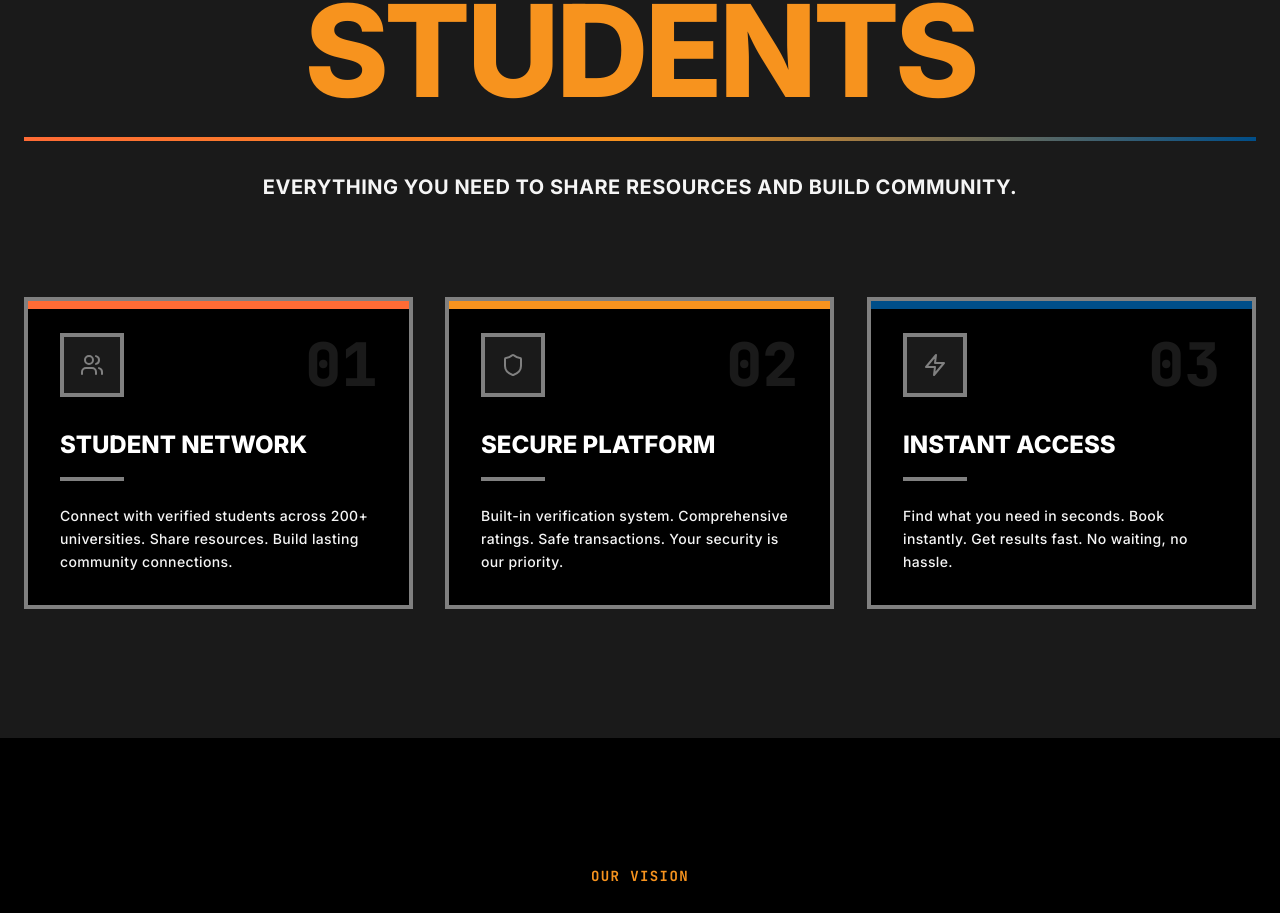
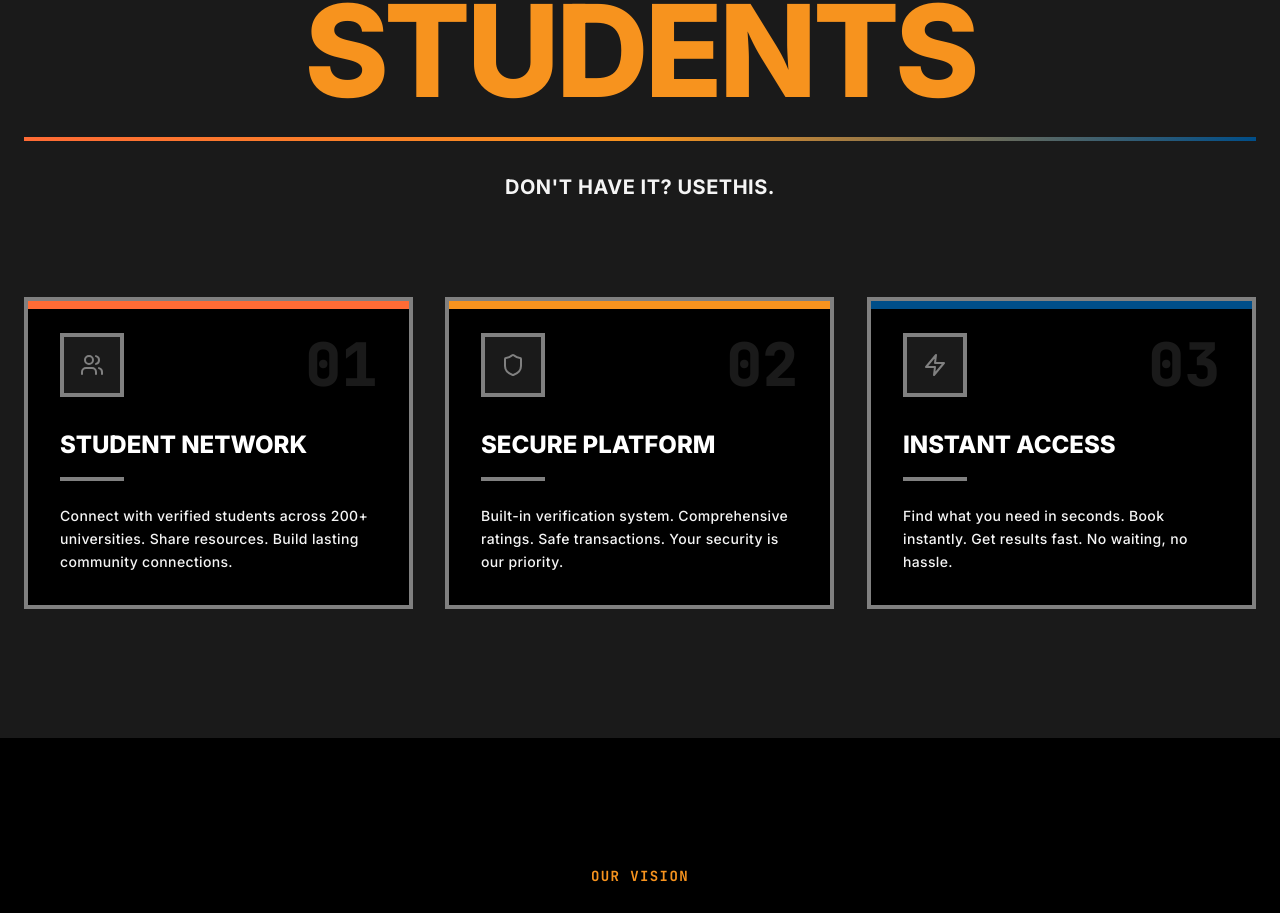
Before and after one commit to Warfarian/UseThis, a React (Vite) app: page / in a window 1280 px wide. Shown: the part 1579-2492 px from the top of the page. Built offline with nearby package versions, Linux system fonts and the light colour scheme; no server answers.

Commit message:
Updated LandingPage.tsx

```diff
--- a/src/pages/LandingPage.tsx
+++ b/src/pages/LandingPage.tsx
@@ -179,7 +179,7 @@ export const LandingPage: React.FC = () => {
             </h2>
             <div className="divider-brutal mb-6 sm:mb-8" />
             <p className="text-lg sm:text-xl text-concrete font-display font-bold uppercase tracking-wide max-w-3xl mx-auto">
-              EVERYTHING YOU NEED TO SHARE RESOURCES AND BUILD COMMUNITY.
+              DON'T HAVE IT? USETHIS.
             </p>
           </div>
 
```
